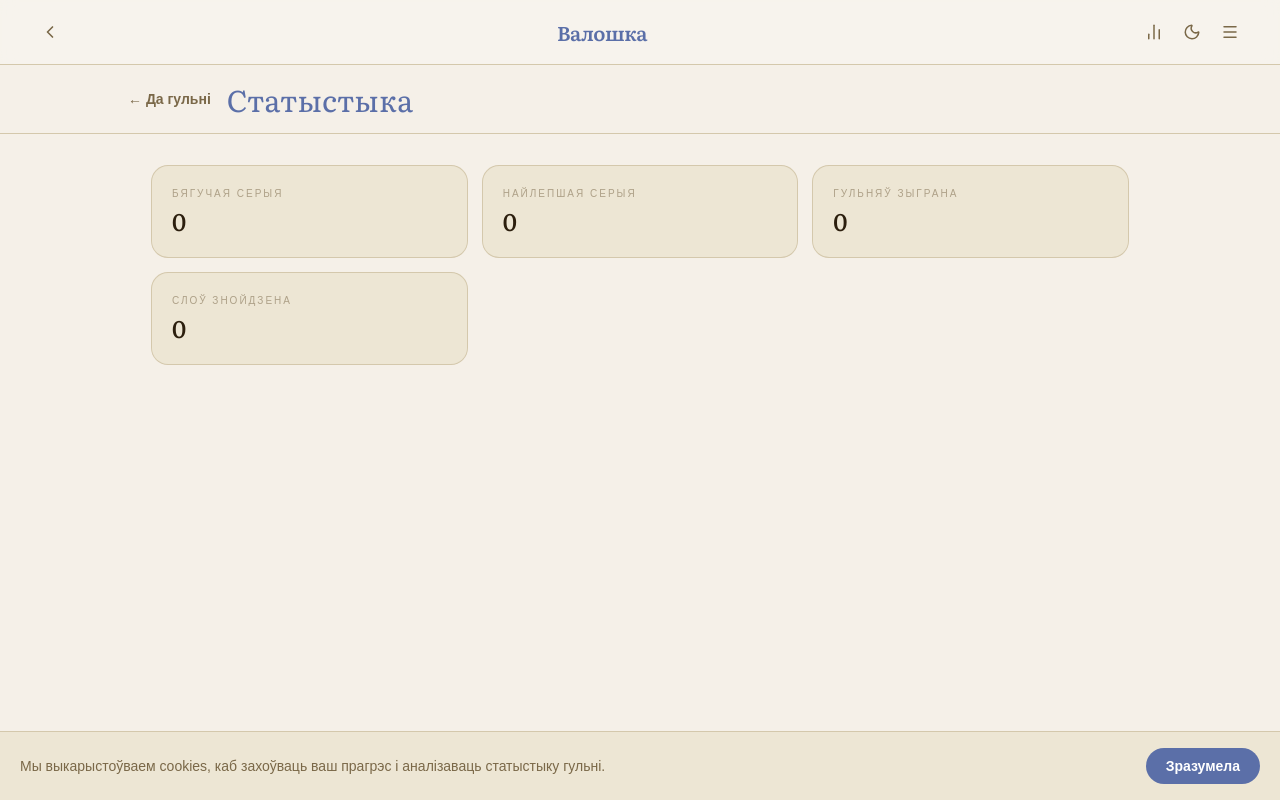
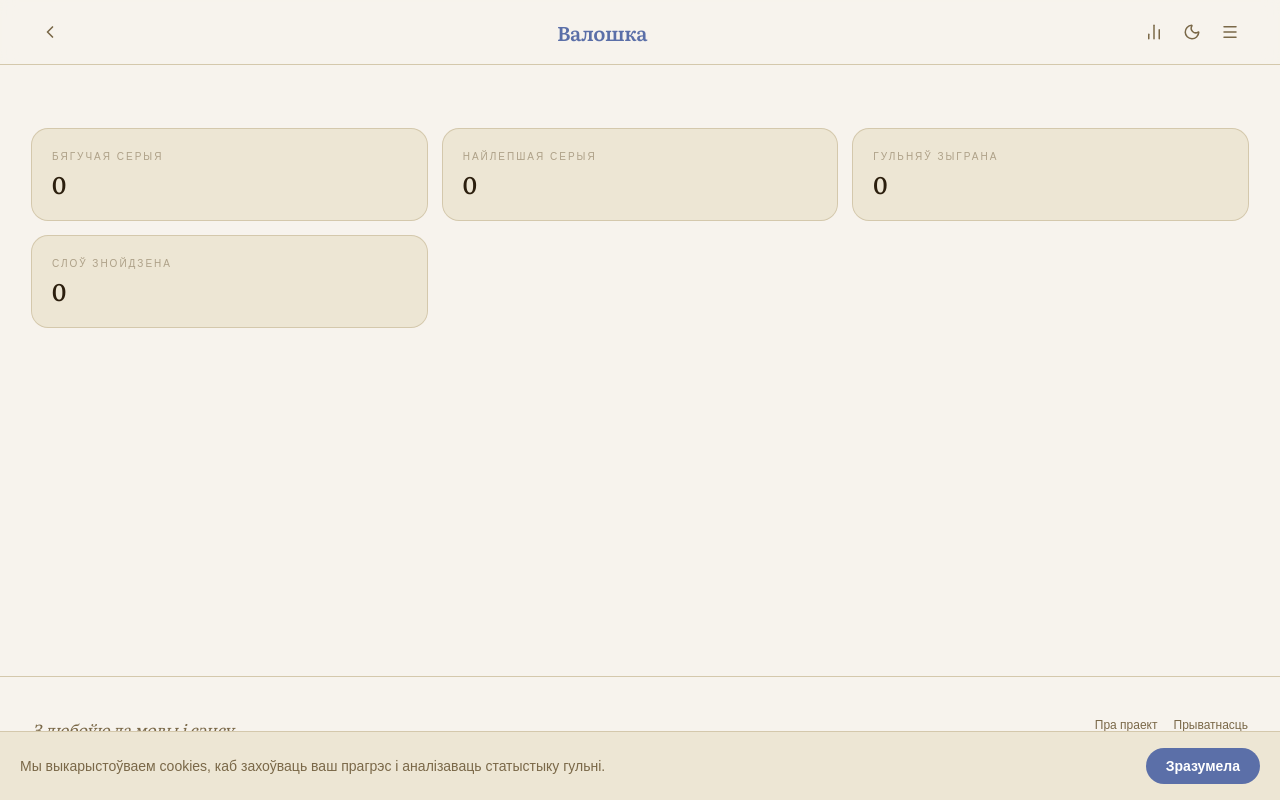
Before and after one commit to alesdrobysh/slovy.games, a Next.js app: page /valoshka/stats in a window 1280 px wide. Shown: the top 800 px of the page. Built offline with nearby package versions, Linux system fonts and the light colour scheme; a web font is replaced by a local one.

Commit message:
fix: remove duplicate header from Valoshka stats page
The StatsPage rendered its own <header> with title and back link, but
HubNav is already provided by the root layout and handles game-mode nav.

```diff
--- a/src/games/valoshka/components/StatsPage.tsx
+++ b/src/games/valoshka/components/StatsPage.tsx
@@ -26,38 +26,12 @@ export function StatsPage() {
 	];
 
 	return (
-		<main className="min-h-screen" style={{ background: "var(--sly-bg)" }}>
-			<header
-				className="border-b px-6 py-4"
-				style={{ borderColor: "var(--sly-border)" }}
-			>
-				<div className="mx-auto max-w-5xl flex items-center gap-4">
-					<a
-						href="/"
-						className="text-sm font-semibold"
-						style={{ color: "var(--sly-text-muted)" }}
-					>
-						← Да гульні
-					</a>
-					<h1
-						className="text-3xl"
-						style={{
-							fontFamily: "var(--sly-font-display)",
-							color: "var(--sly-cornflower)",
-						}}
-					>
-						Статыстыка
-					</h1>
-				</div>
-			</header>
-
-			<div className="mx-auto max-w-5xl px-6 py-8">
-				<div className="grid gap-4 sm:grid-cols-2 lg:grid-cols-3">
-					{rows.map((row) => (
-						<StatCard key={row.label} label={row.label} value={row.value} />
-					))}
-				</div>
+		<div className="page-container page-section">
+			<div className="grid gap-4 sm:grid-cols-2 lg:grid-cols-3">
+				{rows.map((row) => (
+					<StatCard key={row.label} label={row.label} value={row.value} />
+				))}
 			</div>
-		</main>
+		</div>
 	);
 }
```
